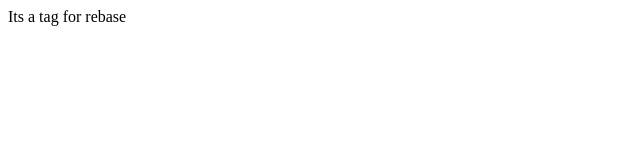
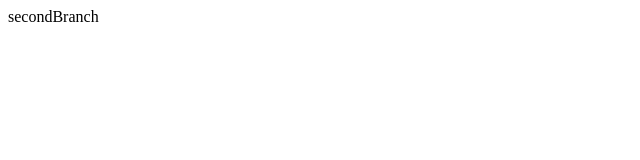
Before and after one commit to jeondaen/tester, a plain HTML site: page index.html in a window 1280 px wide. Shown: the full height of the page, 0-640 px from the left. Drawn offline with Linux system fonts and the light colour scheme.

Commit message:
add jsFile

```diff
--- /dev/null
+++ b/ck.js
@@ -0,0 +1 @@
+alert('git test');
--- a/index.html
+++ b/index.html
@@ -7,7 +7,6 @@
 </head>
 <body>
 
-    <a>Its a tag</a>
-    <f>for rebase</f>
+secondBranch
 </body>
 </html>
```
